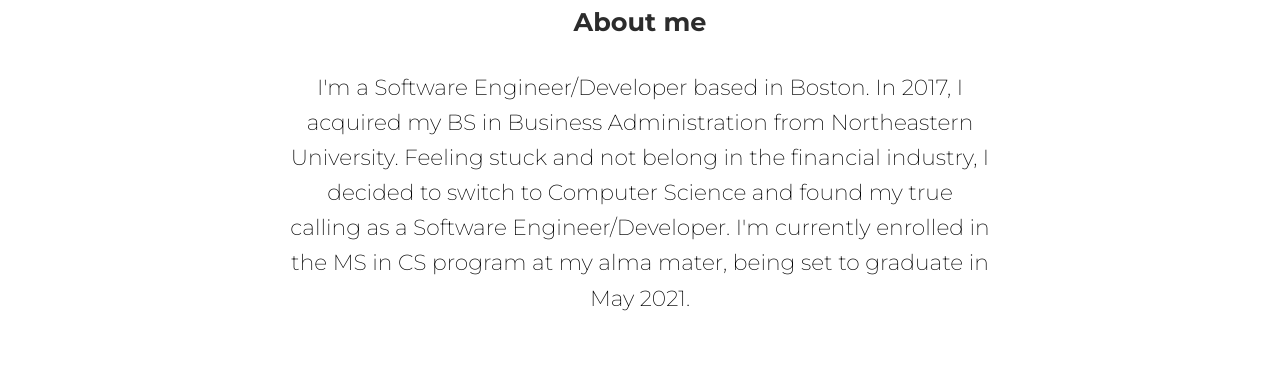
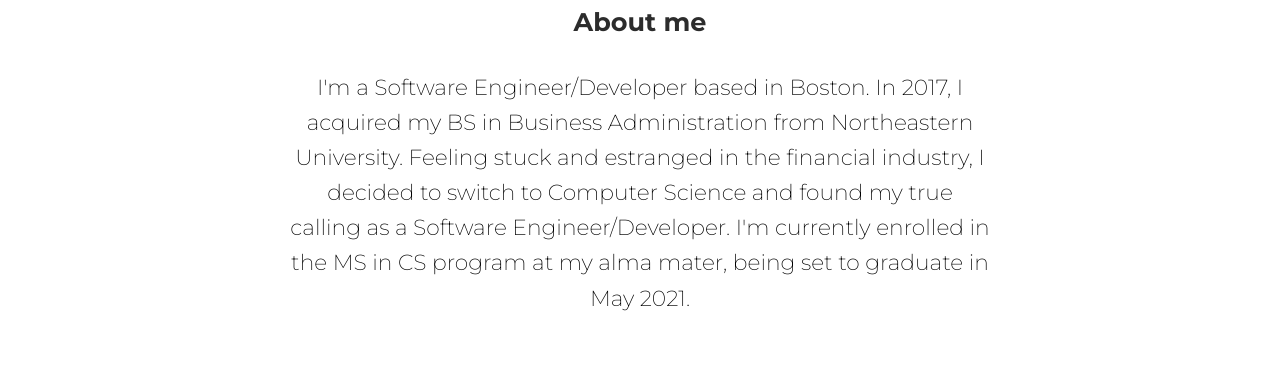
Before and after one commit to loitruong2412/PersonalWebsite, a React (Create React App) app: page /about in a window 1280 px wide. Shown: the part 700-1066 px from the top of the page. Built offline with nearby package versions, Linux system fonts and the light colour scheme.

Commit message:
updated about

```diff
--- a/src/components/About.jsx
+++ b/src/components/About.jsx
@@ -33,7 +33,7 @@ export default function About() {
             <h5 className="description">
             <p>I'm a Software Engineer/Developer based in Boston.
             In 2017, I acquired my BS in Business Administration from Northeastern University.
-            Feeling stuck and not belong in the financial industry,
+            Feeling stuck and estranged in the financial industry,
             I decided to switch to Computer Science and found my true calling as a Software Engineer/Developer.
             I'm currently enrolled in the MS in CS program at my alma mater, being set to graduate in May 2021. </p>
             </h5>
```
